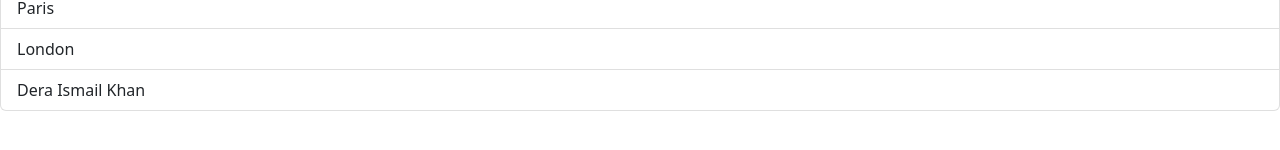
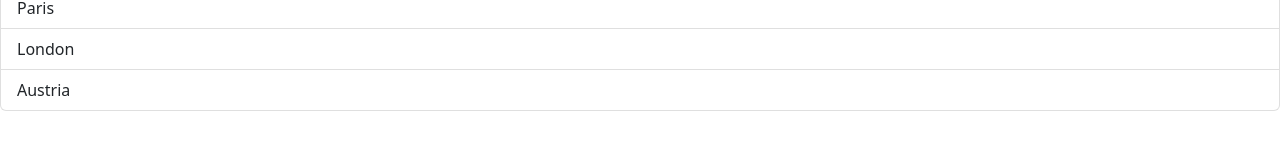
Before and after one commit to abidkhan04/Learning-React, a React (Vite) app: page / in a window 1280 px wide. Shown: the part 192-342 px from the top of the page. Built offline with nearby package versions, Linux system fonts and the light colour scheme; the HTML template or start-up script is replaced by a standard one.

Commit message:
Managing State

```diff
--- a/src/componenets/ListGroup.tsx
+++ b/src/componenets/ListGroup.tsx
@@ -1,17 +1,9 @@
-import { MouseEvent } from "react";
+import { useState } from "react";
 
 function ListGroup() {
-  let items = [
-    "New York",
-    "Delhi",
-    "Karachi",
-    "Paris",
-    "London",
-    "Dera Ismail Khan",
-  ];
+  let items = ["New York", "Delhi", "Karachi", "Paris", "London", "Austria"];
 
-  // Event Handler
-  const handleclick = (event: MouseEvent) => console.log(event);
+  const [selectedindex, setselectedindex] = useState(-1);
 
   return (
     <>
@@ -19,7 +11,17 @@
       {items.length === 0 && <p>Items Not Found</p>}
       <ul className="list-group">
         {items.map((item, index) => (
-          <li className="list-group-item" key={item} onClick={handleclick}>
+          <li
+            className={
+              selectedindex === index
+                ? "list-group-item active"
+                : "list-group-item"
+            }
+            key={item}
+            onClick={() => {
+              setselectedindex(index);
+            }}
+          >
             {item}
           </li>
         ))}
```
